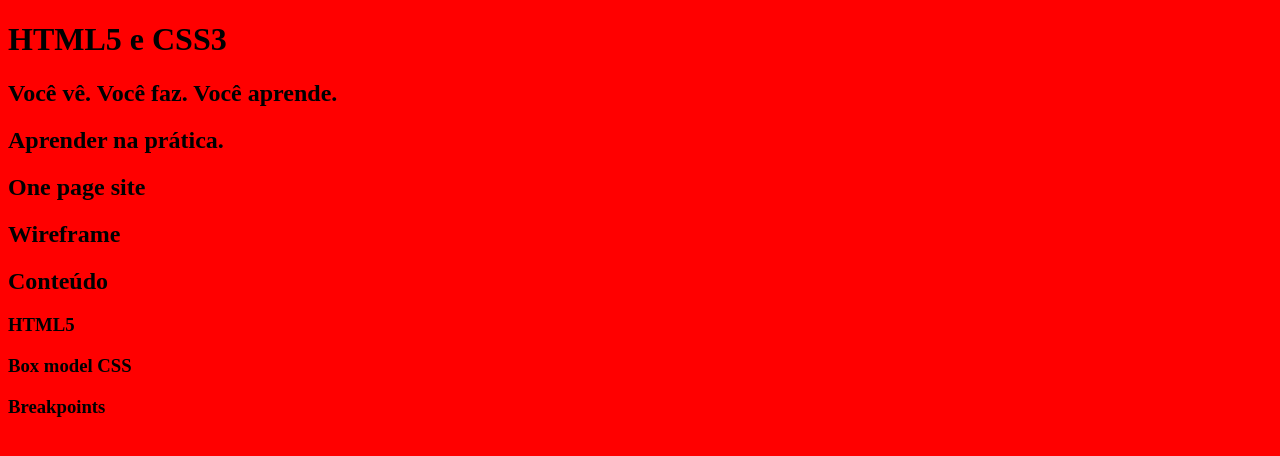
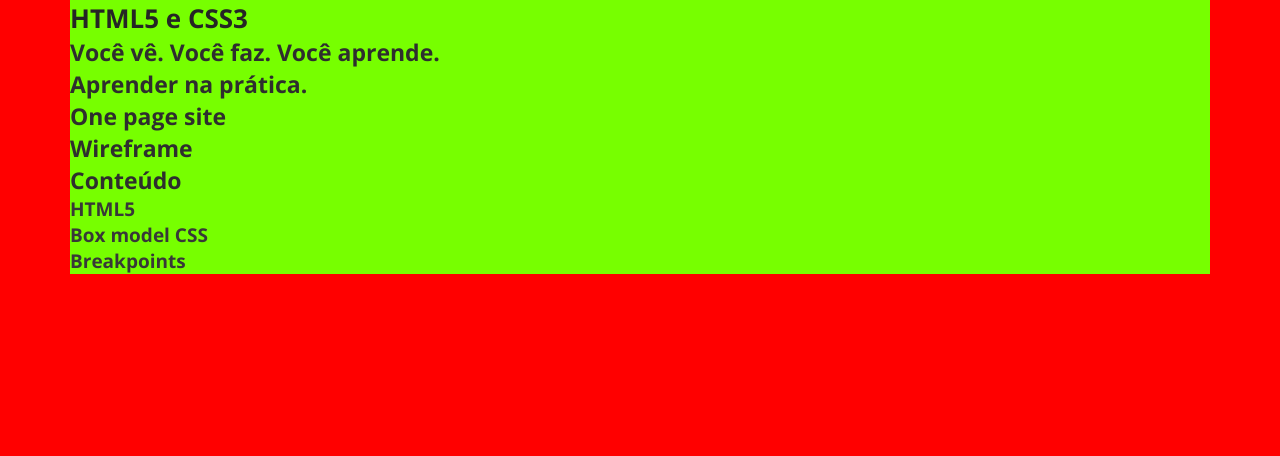
Before and after one commit to Lu-Fran/html5css3, a plain HTML site: page index.html in a window 1280 px wide. Drawn offline with Linux system fonts and the light colour scheme.

Commit message:
Tipografia e Fundação flexível

```diff
--- a/index.html
+++ b/index.html
@@ -7,35 +7,62 @@
     <meta name="description" content="Aprenda HTML5, CSS3 e SEO" />
     <link rel="icon" href="Img/favicon.png" />
     <link rel="stylesheet" href="style.css" />
+
+    <link rel="preconnect" href="https://fonts.googleapis.com" />
+    <link rel="preconnect" href="https://fonts.gstatic.com" crossorigin />
+    <link
+      href="https://fonts.googleapis.com/css2?family=Open+Sans:ital,wght@0,300..800;1,300..800&display=swap"
+      rel="stylesheet"
+    />
   </head>
   <body>
     <!-- Cabeçalho -->
-    <header></header>
+    <header>
+      <div class="container"></div>
+    </header>
+
     <!-- Conteúdo principal -->
     <main>
+      <div class="container">
         <h1>HTML5 e CSS3</h1>
         <h2>Você vê. Você faz. Você aprende.</h2>
+      </div>
     </main>
+
     <!-- Sobre -->
     <section>
+      <div class="container">
         <h2>Aprender na prática.</h2>
+      </div>
     </section>
+
     <!-- One page -->
     <section>
+      <div class="container">
         <h2>One page site</h2>
+      </div>
     </section>
+
     <!-- Wireframe -->
     <section>
+      <div class="container">
         <h2>Wireframe</h2>
+      </div>
     </section>
+
     <!-- Conteúdo -->
     <section>
+      <div class="container">
         <h2>Conteúdo</h2>
         <h3>HTML5</h3>
         <h3>Box model CSS</h3>
         <h3>Breakpoints</h3>
+      </div>
     </section>
+
     <!-- Rodapé -->
-    <footer></footer>
+    <footer>
+      <div class="container"></div>
+    </footer>
   </body>
 </html>
--- a/style.css
+++ b/style.css
@@ -1,4 +1,47 @@
 /* Style site One page HTML5 e CSS3 */
+
+/* New fonts */
+@font-face {
+  font-family: OpenSans;
+  src: url(/Fonts/OpenSans-VariableFont_wdth\,wght.ttf) format(truetype);
+}
+
+/* Global styles */
+* {
+  margin: 0;
+  padding: 0;
+  box-sizing: border-box;
+}
+
+html {
+  font-size: 62.5%;
+}
+
+body {
+  font-family: "OpenSans";
+  font-size: 1.6rem;
+}
+
+/* Layout */
+.container {
+  margin: 0 auto;
+  background-color: #7f0;
+}
+
+h1 {
+  font-size: 2.6rem;
+  color: #252525;
+}
+
+h2 {
+  font-size: 2.3rem;
+  color: #2e2e2e;
+}
+
+h3 {
+  font-size: 1.9rem;
+  color: #383838;
+}
 
 /* Smartpone Portrait */
 
@@ -7,12 +50,22 @@
   body {
     background-color: #0ff;
   }
+
+  /* Layout */
+  .container {
+    max-width: 540px;
+  }
 }
 
 /* Tablet Portrait */
 @media (min-width: 768px) {
   body {
     background-color: #ff0;
+  }
+
+  /* Layout */
+  .container {
+    max-width: 720px;
   }
 }
 
@@ -21,6 +74,11 @@
   body {
     background-color: #ff6600;
   }
+
+  /* Layout */
+  .container {
+    max-width: 960px;
+  }
 }
 
 /* PC */
@@ -28,4 +86,9 @@
   body {
     background-color: #ff0000;
   }
+
+  /* Layout */
+  .container {
+    max-width: 1140px;
+  }
 }
```
Also changed, not shown: Fonts/OpenSans-VariableFont_wdth,wght.ttf (added). Lines whose indentation alone changed are shown as unchanged.
